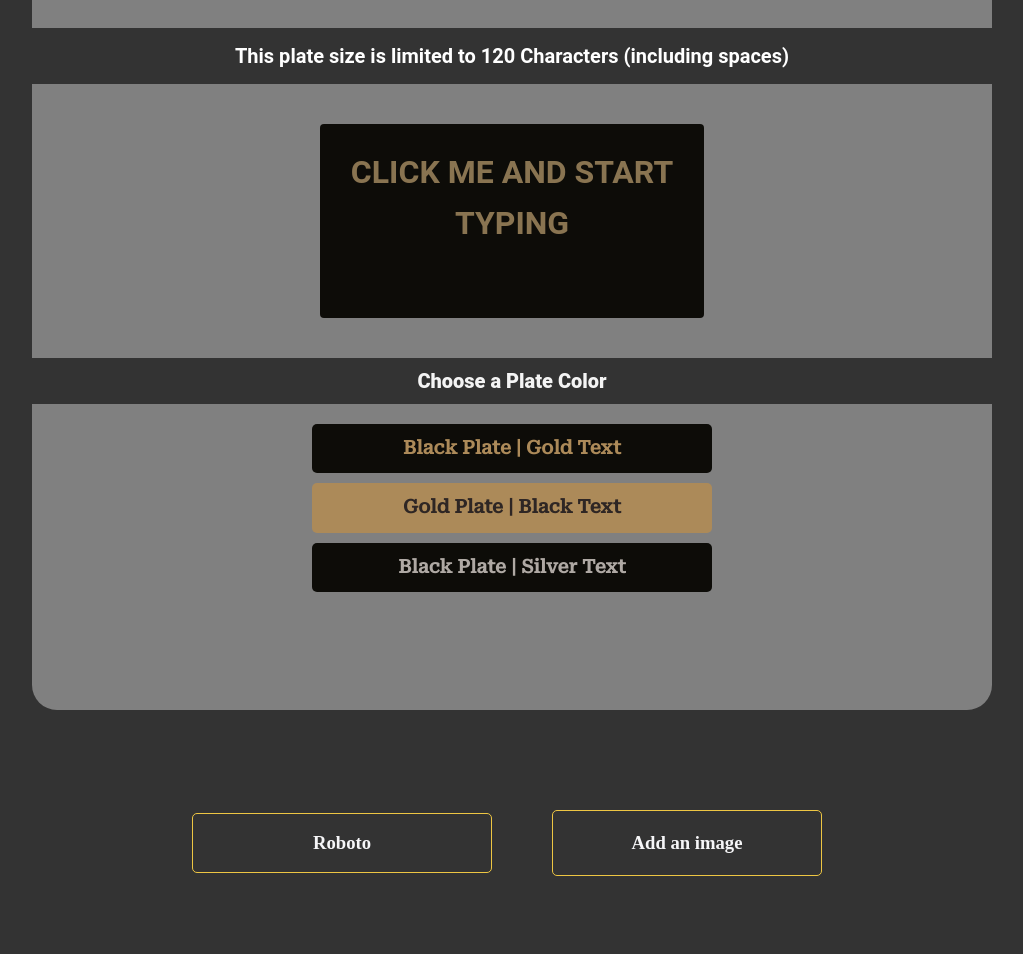
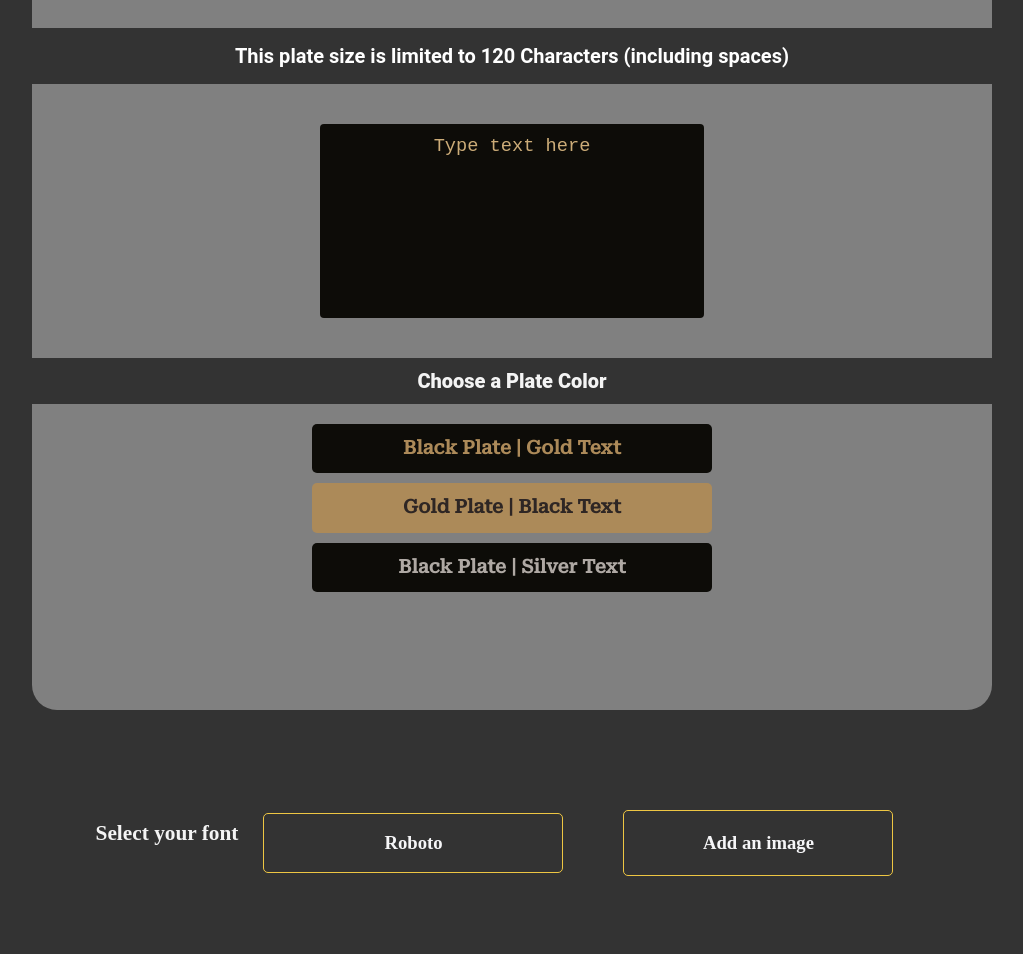
Before and after one commit to myruzu/Plate-Ordering-Project, a plain HTML site: page index.html in a window 1280 px wide. Shown: the part 920-1874 px from the top of the page, without its empty margins (128-1151 px from the left). Drawn offline with nearby package versions, Linux system fonts and the light colour scheme.

Commit message:
Small changes, tried to fix select font pull down

```diff
--- a/index.html
+++ b/index.html
@@ -29,7 +29,7 @@
 
                     <p id="charNum">This plate size is limited to 120 Characters (including spaces)</p>
 
-                      <textarea type="text" name="plateText" id="output-text" class="plate-textarea" maxlength="121" cols="6" onkeyup="countChars(this)" placeholder="CLICK ME AND START TYPING"></textarea>
+                      <textarea type="text" name="plateText" id="output-text" class="plate-textarea" maxlength="121" cols="6" onkeyup="countChars(this)">Type text here</textarea>
 
                       <!-- Text Area -->
 
@@ -56,12 +56,12 @@
 
          <div class="font-select-bdg form-group flex">
 
-          <!-- <label class="font-select" for="font" id="fontpulldown">Select your font</label>  -->
+          <label class="font-select" for="font" id="fontpulldown">Select your font</label>
 
 
-              <select id="input-font" class="input" onchange="changeFontStyle (this);" >
+              <select id="font" class="input" onchange="changeFontStyle(this);" >
 
-                  <option name="font" value="Roboto" selected="selected">
+                  <option name="font" id="font" value="Roboto" selected="selected">
                   Roboto
                   </option>
 
@@ -135,7 +135,7 @@
 
     <script src="/script.js"></script>
 
-    // JQuery
+
 <script
   src="https://code.jquery.com/jquery-3.6.0.min.js"
   integrity="sha256-/xUj+3OJU5yExlq6GSYGSHk7tPXikynS7ogEvDej/m4="
--- a/script.js
+++ b/script.js
@@ -18,7 +18,7 @@
 
 
 
-var changeFontStyle = function (font) {
+var changeFontStyle = function(font) {
         document.getElementById("output-text").style.fontFamily = font.value;
     }
 
```
